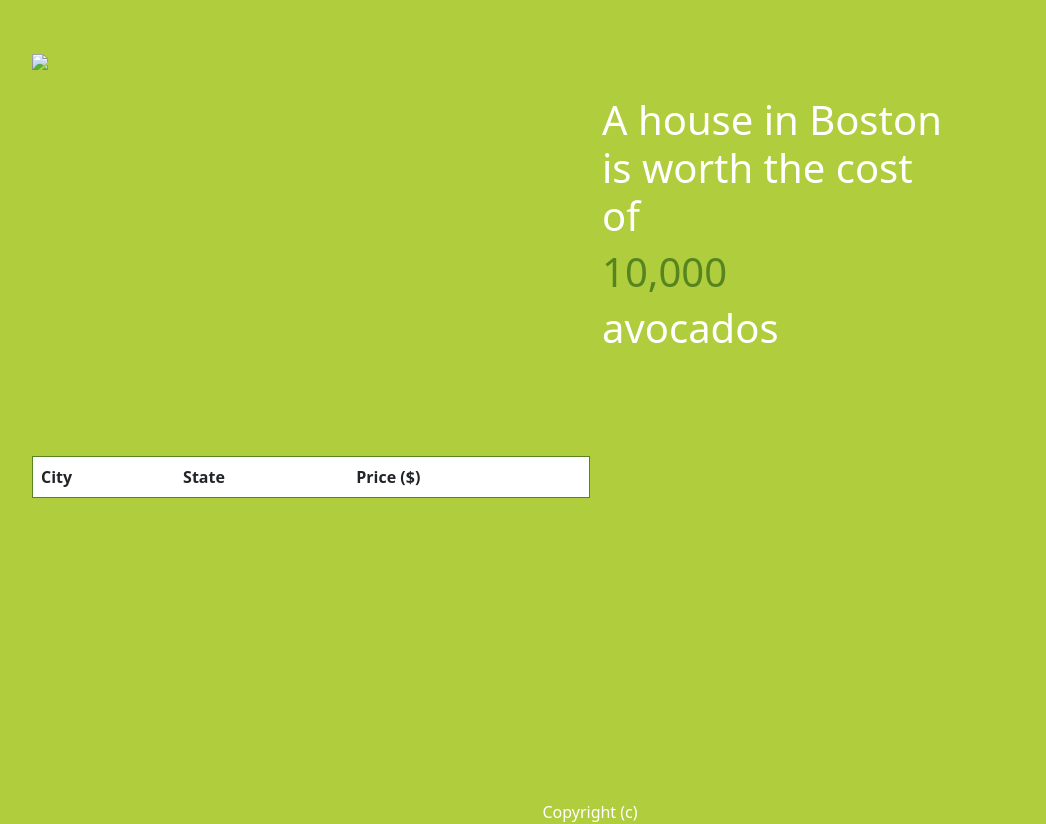
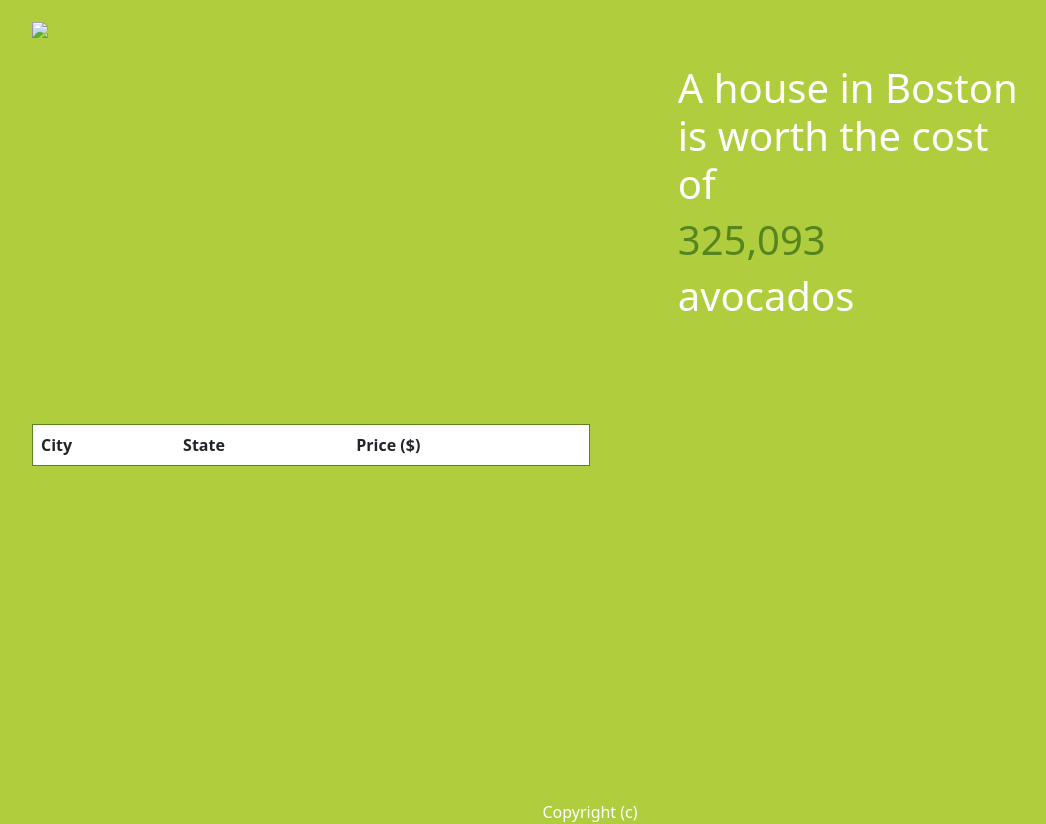
Before and after one commit to akc2022/pricing, a Django app: template website/templates/website/house_price_data.html in a window 1280 px wide. Shown: the part 62-886 px from the top of the page, without its empty margins (50-1096 px from the left). Run offline with Django 4.2, Linux system fonts and the light colour scheme; the template is opened without the code that fills it, so the values that code supplies are empty; parts of the project's set-up code (start-up, migrations or seed data) failed here and were passed over.

Commit message:
provided actual avocado to house cost on house price page

```diff
--- a/website/templates/website/house_price_data.html
+++ b/website/templates/website/house_price_data.html
@@ -1,19 +1,18 @@
 {% extends 'website/base.html' %}
 
 {% block content %}
-<div class="container pt-5" id="avocadoData">
-  <div class="row d-flex">
+<div class="container" id="avocadoData">
+  <div class="row d-flex pt-3">
 <div class="col">
   <img src="data:img/png;base64, {{chart| safe}}"/>
 </div>
-<div class="col p-5">
+<div class="col p-5 d-flex justify-content-center">
   <div class="row w-75">
-  <h1 class="text-white">A house in Boston is worth the cost of</h1><h1 id="avocadoCost">10,000</h1><h1 class="text-white"> avocados</h1>
+  <h1 class="text-white">A house in Boston is worth the cost of</h1><h1 id="avocadoCost">325,093</h1><h1 class="text-white"> avocados</h1>
   </div>
 </div>
 </div>
 <div class="row">
-
 <div class ="col pt-5">
 <table class="table w-50">
   <tr>
```
